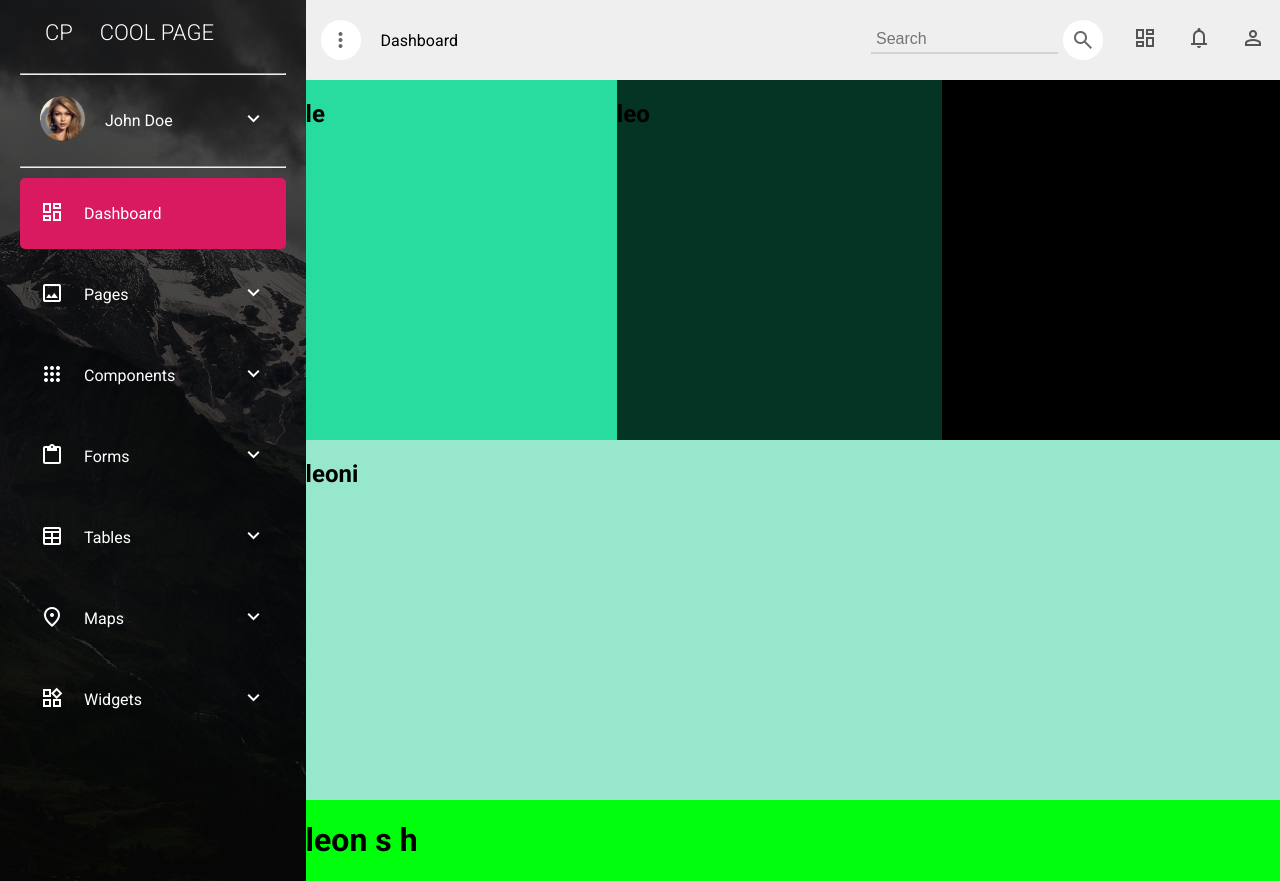
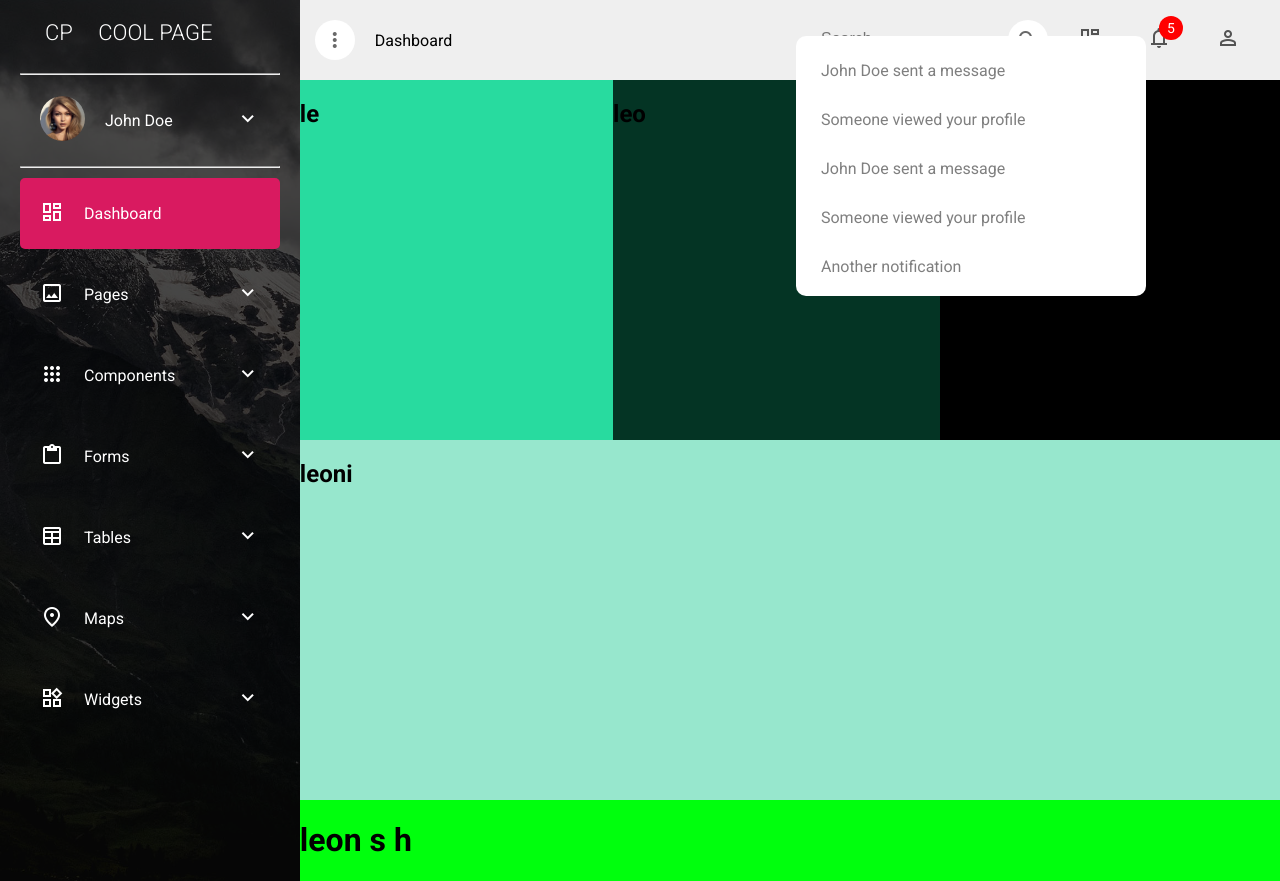
Before and after one commit to LegjendeShabani/Final-Project, a plain HTML site: page index.html in a window 1280 px wide. Drawn offline with nearby package versions, Linux system fonts and the light colour scheme.

Commit message:
added notification box widget

```diff
--- a/index.html
+++ b/index.html
@@ -22,7 +22,6 @@
                 <p>Dashboard</p>
             </div>
         </div>
-
         <nav>
             <ul>
                 <div class="search-text">
@@ -32,7 +31,19 @@
                     <li class="edit-icon"><span class="material-symbols-outlined" title="Search">search</span></li>
                 </div>
                 <li><span class="material-symbols-outlined">dashboard</span></li>
-                <li class="info-item"><span class="material-symbols-outlined">notifications</span></li>
+                <div class="notification">
+                    <li class="info-item"><span class="material-symbols-outlined">notifications</span><span
+                            class="badge">5</span></li>
+                    <div class="widget">
+                        <ul class="widget-list">
+                            <li>John Doe sent a message</li>
+                            <li>Someone viewed your profile</li>
+                            <li>John Doe sent a message</li>
+                            <li>Someone viewed your profile</li>
+                            <li>Another notification</li>
+                        </ul>
+                    </div>
+                </div>
                 <li><span class="material-symbols-outlined">person</span></li>
             </ul>
         </nav>
@@ -40,7 +51,7 @@
 
     <aside class="sidebar-nav">
         <section class="logo-name">
-            <h1>CP &nbsp;&nbsp;&nbsp;&nbsp;COOL PAGE</h1>
+            <h1><span class="logo-text">CP </span>COOL PAGE</h1>
         </section>
 
         <hr>
--- a/style.css
+++ b/style.css
@@ -18,6 +18,15 @@ header {
   padding: 0 15px;
   align-items: center;
   height: 10vh;
+}
+
+header,
+aside {
+  cursor: pointer;
+}
+
+.logo-text {
+  word-spacing: 20px;
 }
 
 .edit-icon {
@@ -45,6 +54,7 @@ ul {
   align-items: center;
   gap: 30px;
   color: #545454;
+  padding: 25px;
 }
 
 .search-input::placeholder {
@@ -61,6 +71,40 @@ ul {
 
 .search-input:focus {
   border-bottom: 2px solid purple;
+}
+.notification {
+  padding: 10px 15px;
+  position: relative;
+}
+
+.notification .badge {
+  position: absolute;
+  top: 0px;
+  right: 3px;
+  padding: 4px 8px;
+  border-radius: 50%;
+  background: red;
+  color: white;
+  font-size: 14px;
+}
+
+.widget {
+  width: 350px;
+  height: 260px;
+  background-color: white;
+  display: flex;
+  z-index: 1;
+  position: absolute;
+  top: 20px;
+  border-radius: 10px;
+  right: 40px;
+}
+
+ul.widget-list {
+  color: #7f7f7f;
+  flex-direction: column;
+  justify-content: flex-start;
+  align-items: baseline;
 }
 
 aside {
```
